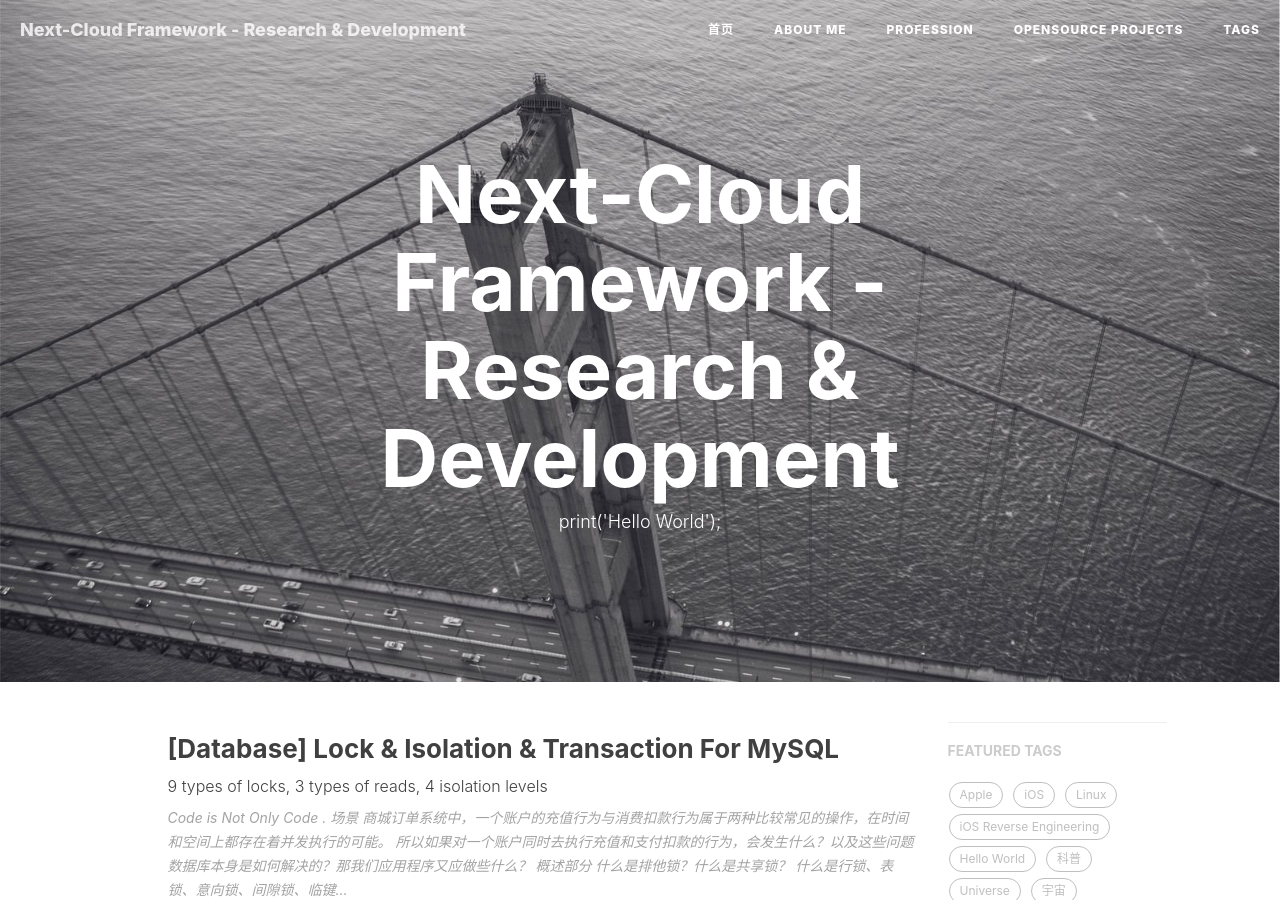
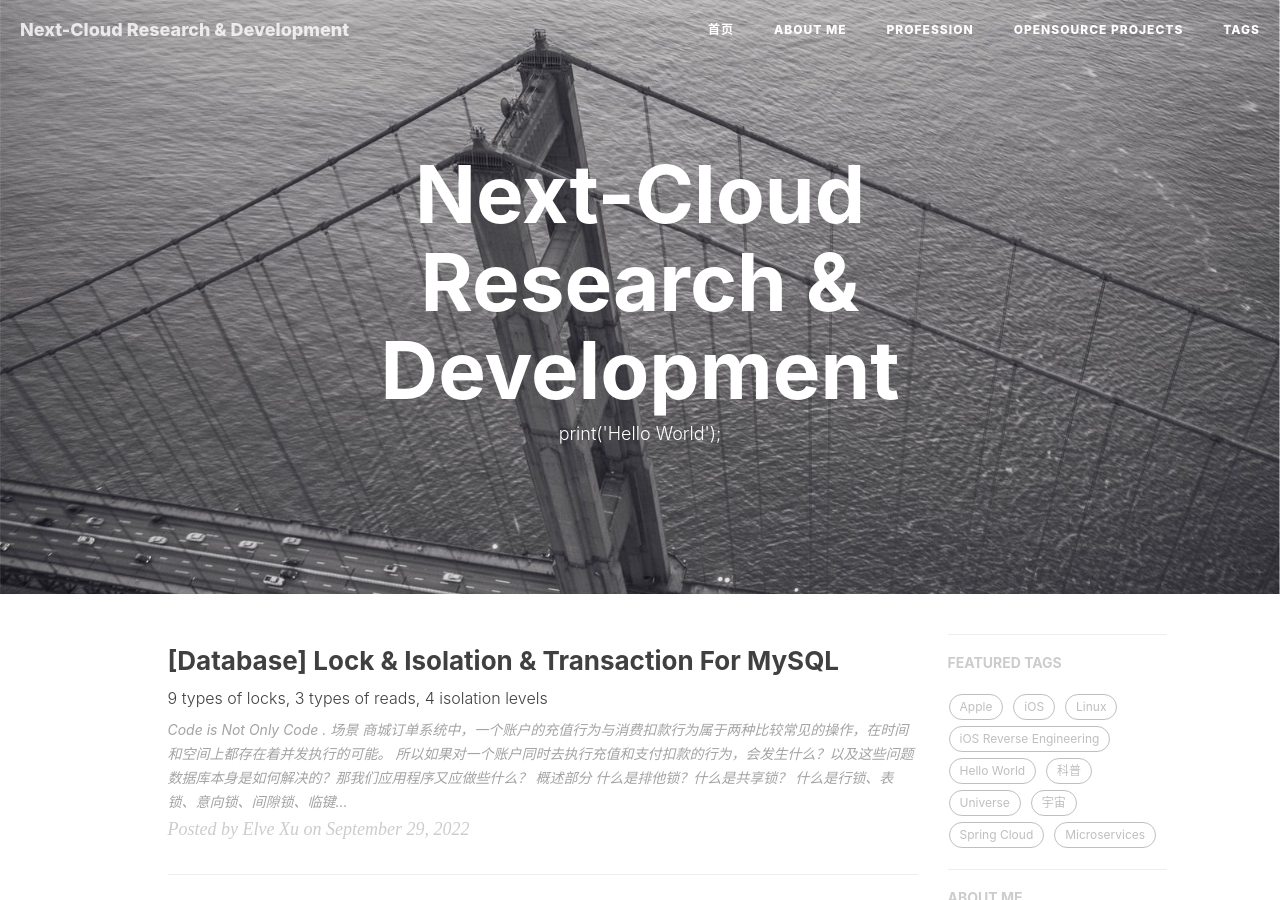
Before and after one commit to misselvexu/misselvexu.github.io, a Jekyll site: the page built from index.html, in a window 1280 px wide and 900 px high. Built offline with Jekyll 4.4.1, drawn with Linux system fonts in a browser that asks for light colours; nearby versions of some CDN libraries; the list of posts is cut into pages by our own code; comment, search, counter and statistics services are not loaded; some of the changed text lies outside the part shown.

Commit message:
Update _config.yml

```diff
--- a/_config.yml
+++ b/_config.yml
@@ -1,5 +1,5 @@
 # Site settings
-title: 'Next-Cloud Framework - Research & Development'
+title: 'Next-Cloud Research & Development'
 SEOTitle: misselvexu | Palmer.Xu Blog
 # 背景图是否随机
 #header-img-random:
```
